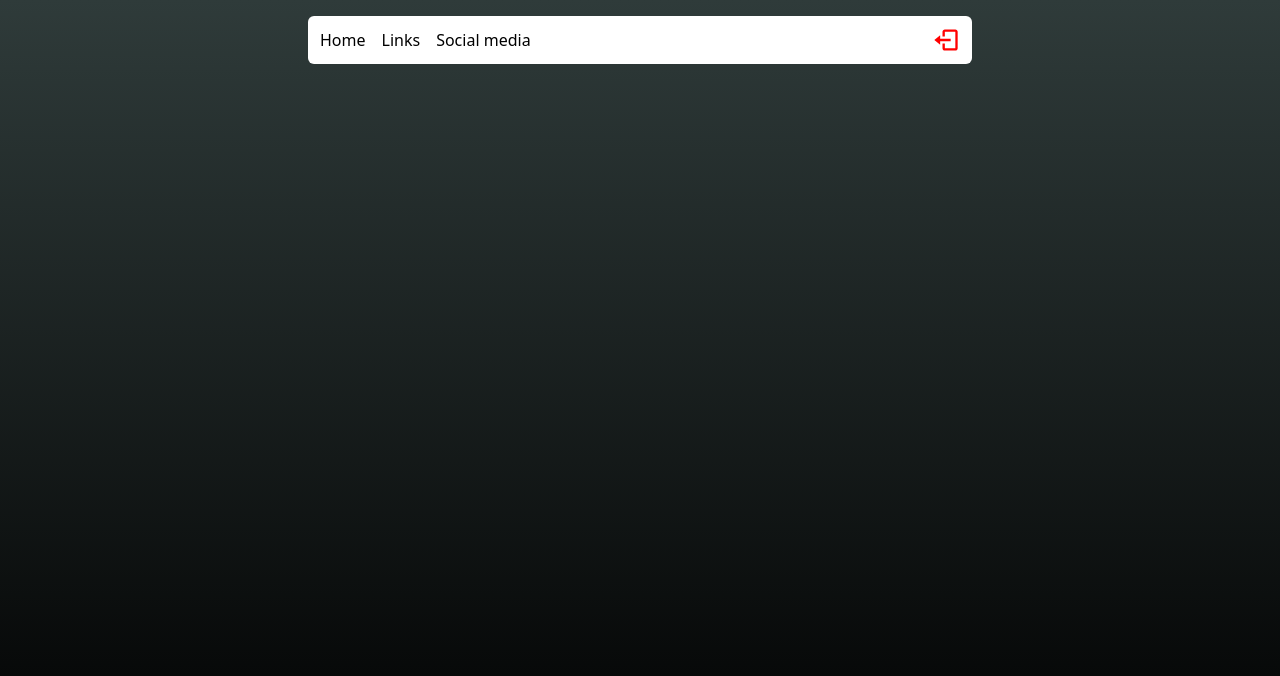
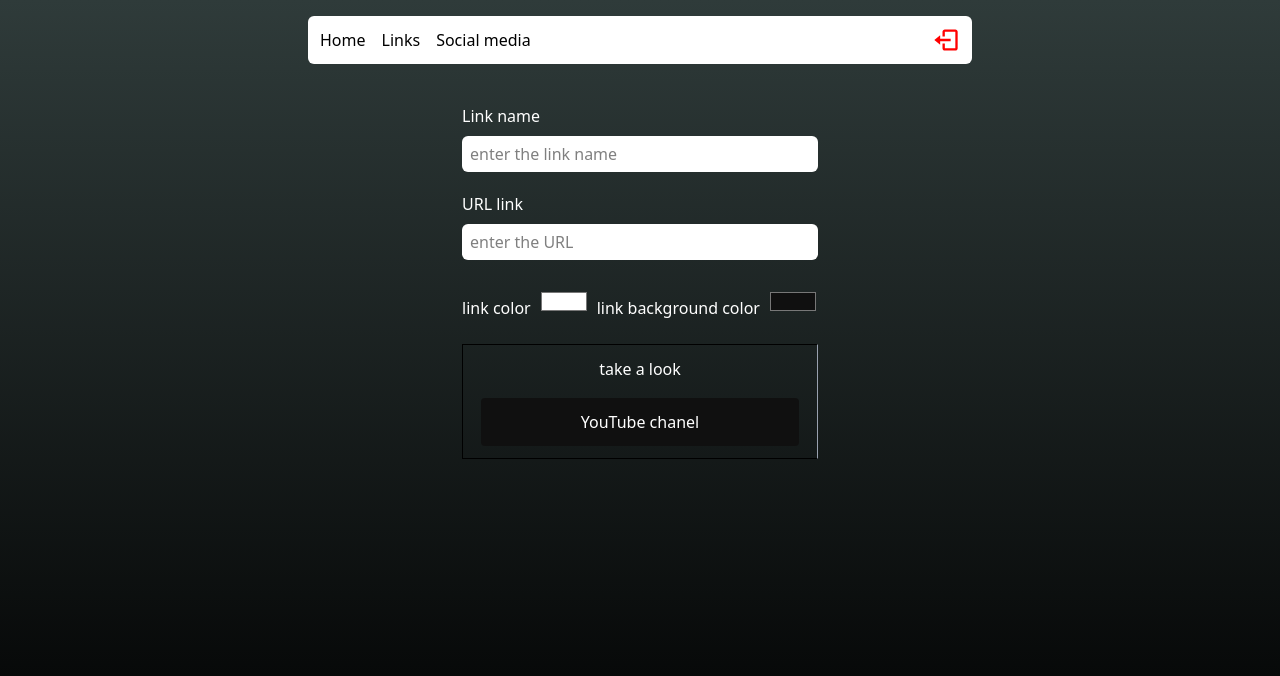
Before and after one commit to Luiz-Mendonca1/linkTree, a React (Vite) app: page /adm in a window 1280 px wide. Shown: the top 676 px of the page. Built offline with nearby package versions, Linux system fonts and the light colour scheme; no server answers; sample sign-in values are in the browser's storage.

Commit message:
add base desing to adm page

```diff
--- a/src/pages/adm/index.tsx
+++ b/src/pages/adm/index.tsx
@@ -1,9 +1,63 @@
 import { Header } from "../../components/header/header"
+import { Input } from "../../components/input"
+import { useState } from "react"
 
 export function Adm(){
+    const [nameInput, setNameInput] = useState('')
+    const [urlInput, setUrlInput] = useState('')
+    const[textColorInput, setTextColorInput] = useState('#ffffff')
+    const[backgroundColorInput, setBackgroundColorInput] = useState('#101010')
+
+
     return(
         <div className="flex items-center flex-col min-h-screen pb-7 px-2">
             <Header/>
+
+            <form className="flex flex-col mt-8 mb-3 max-w-xl">
+                <label className="text-white font-medium mt-2 mb-2">
+                    Link name
+                </label>
+                <Input placeholder="enter the link name"
+                value={nameInput}
+                onChange={(e)=>setNameInput(e.target.value)}/>
+
+                <label className="text-white font-medium mt-2 mb-2">
+                    URL link
+                </label>
+                <Input type="url"
+                placeholder="enter the URL"
+                value={urlInput}
+                onChange={(e)=>setUrlInput(e.target.value)}/>
+
+                <section className="flex my-4 gap-5">
+                    <div className="flex gap-2">
+                        <label className="text-white font-medium mt-2 mb-2">
+                            link color
+                        </label>
+                        <input type="color"
+                        value={textColorInput}
+                        onChange={(e)=>setTextColorInput(e.target.value)} />
+
+                        <label className="text-white font-medium mt-2 mb-2">
+                            link background color
+                        </label>
+                        <input type="color"
+                        value={backgroundColorInput}
+                        onChange={(e)=>setBackgroundColorInput(e.target.value)} />
+                    </div>
+                </section>
+
+                <div className="flex items-center justify-start flex-col mb7 p-1 border-e-gray-400 border rouded-md">
+                    <label className="text-white font-medium mt-2 mb-2">
+                        take a look
+                    </label>
+                    <article className="w-11/12 max-w-lg flex flex-col items-center justify-between bg-zinc-900 rounded px-1 py-3"
+                    style={{marginBottom: 8, marginTop: 9, backgroundColor: backgroundColorInput}}>
+                        <p className="font-medium" style={{color: textColorInput}}>YouTube chanel</p>
+                    </article>
+                </div>
+
+            </form>
         </div>
     )
 }
```
